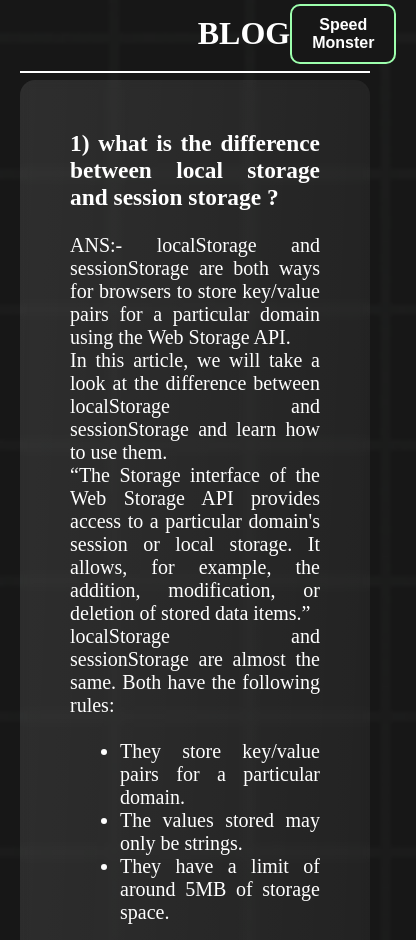
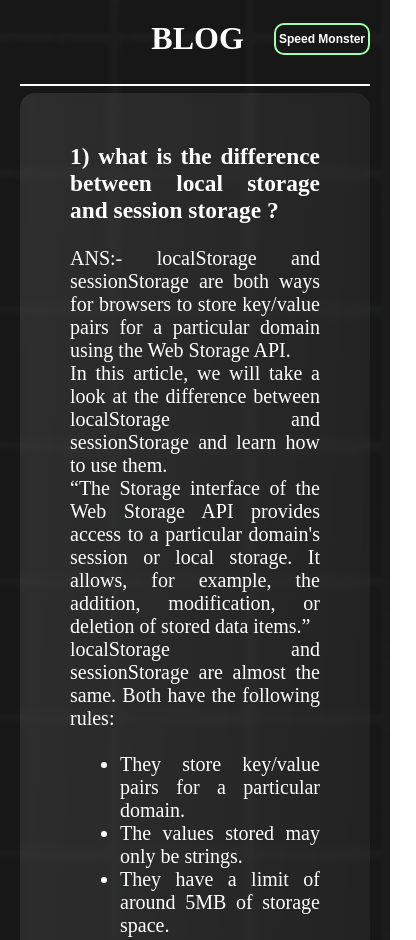
Before and after one commit to mmozammel99/Typing-Speed-Test, a plain HTML site: page blog.html in a window 390 px wide. Shown: the top 940 px of the page, 416 px wide, since content can reach past the window. Drawn offline with Linux system fonts and the light colour scheme.

Commit message:
more responsivr

```diff
--- a/blog.html
+++ b/blog.html
@@ -14,7 +14,7 @@
     <header>
         <div class="top">
 
-            <h1 class="title2">BLOG</h1>
+            <h1 class="title" id="blog">BLOG</h1>
             <a href="index.html">
                 <button class="button2">Speed Monster</button>
             </a>
--- a/styles.css
+++ b/styles.css
@@ -130,7 +130,6 @@ ol {
 }
 .top {
   padding-left: 43%;
-  margin: 1% 0;
   display: flex;
   align-items: center;
   justify-content: space-between;
@@ -253,4 +252,14 @@ ol {
   #question {
     font-size: 15px;
   }
+  .button2 {
+    padding: 7px 3px;
+    font-size: 12px;
+  }
+  .top {
+    padding-left: 28%;
+  }
+  #blog {
+    padding-left: 15%;
+  }
 }
```
